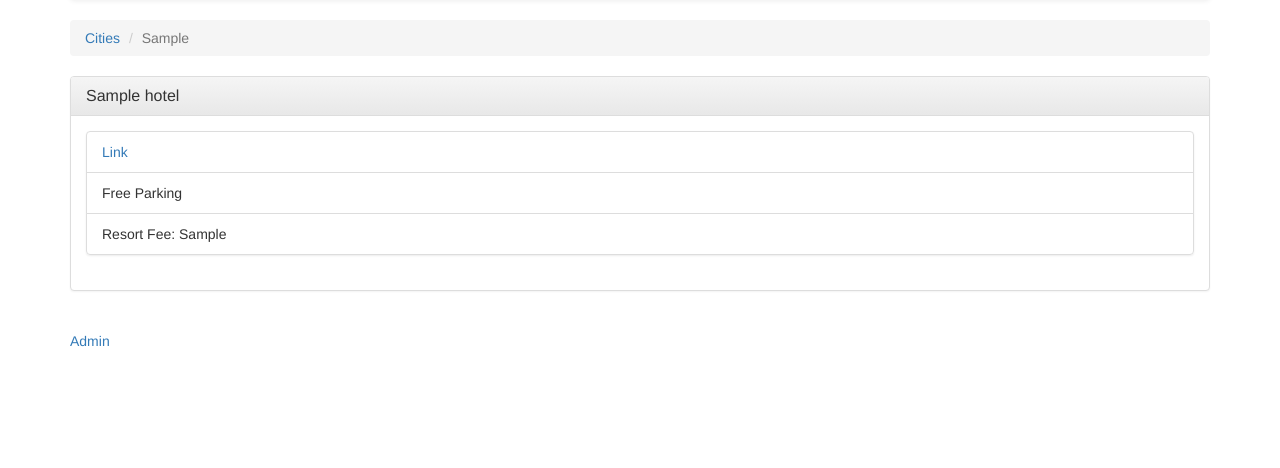
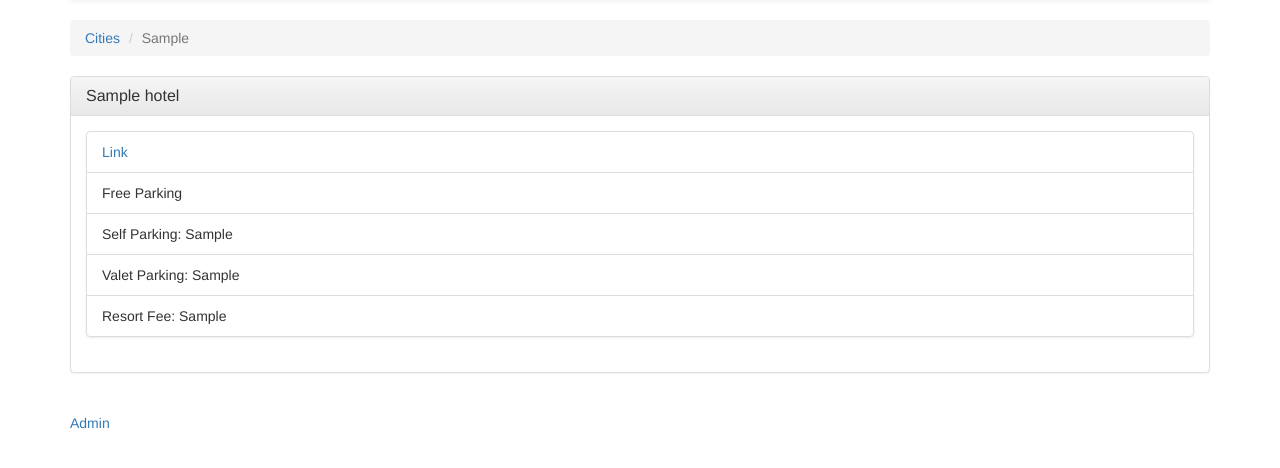
Before and after one commit to caseydm/governmentswagger, a Flask app: a page that uses templates/hotels.html in a window 1280 px wide. Shown: the part 52-520 px from the top of the page. Run offline with Flask 2, Linux system fonts and the light colour scheme; tables that the repository leaves empty hold one stand-in row (values such as "Sample post"); some libraries are stand-ins or nearby versions.

Commit message:
parking finished

```diff
--- a/models.py
+++ b/models.py
@@ -24,8 +24,8 @@ class Hotel(db.Model):
     url = db.Column(db.String(80))
     free_parking = db.Column(db.Boolean())
     self_parking = db.Column(db.Boolean())
+    self_parking_cost = db.Column(db.String(200))
     valet_parking = db.Column(db.Boolean())
-    self_parking_cost = db.Column(db.String(200))
     valet_parking_cost = db.Column(db.String(200))
     resort_fee = db.Column(db.Boolean())
     resort_fee_cost = db.Column(db.String(20))
--- a/templates/hotels.html
+++ b/templates/hotels.html
@@ -16,12 +16,16 @@
     <!-- List group -->
   <ul class="list-group">
     <li class="list-group-item"><a href="{{ hotel.url }}">Link</a></li>
-    {% if hotel.free_parking == True %}
+    {% if hotel.free_parking == true %}
     <li class="list-group-item">Free Parking</li>
-    {% else %}
-    <li class="list-group-item">Parking: {{ hotel.parking_cost }}</li>
     {% endif %}
-    {% if hotel.resort_fee == True %}
+    {% if hotel.self_parking == true %}
+    <li class="list-group-item">Self Parking: {{ hotel.self_parking_cost }}</li>
+    {% endif %}
+    {% if hotel.valet_parking == true %}
+    <li class="list-group-item">Valet Parking: {{ hotel.valet_parking_cost }}</li>
+    {% endif %}
+    {% if hotel.resort_fee == true %}
     <li class="list-group-item">Resort Fee: {{ hotel.resort_fee_cost }}</li>
     {% endif %}
   </ul>
```
